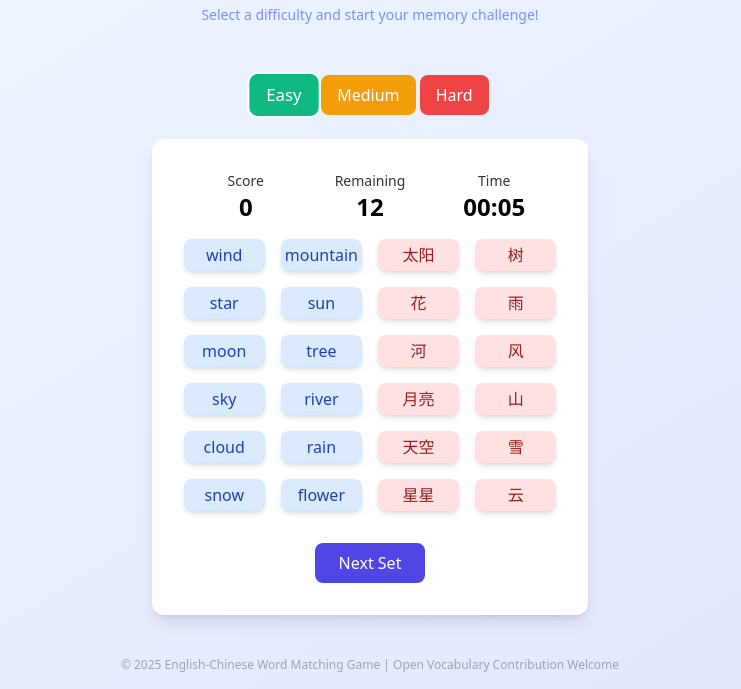
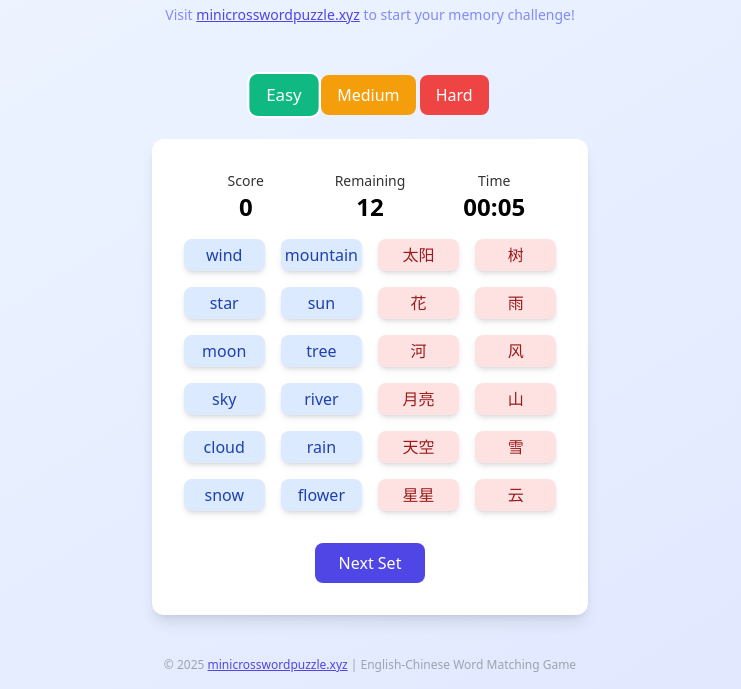
Before and after one commit to phonecardcgccard/word-matching-game2, a plain HTML site: page index.html in a window 1280 px wide. Shown: the part 111-800 px from the top of the page, without its empty margins (270-1011 px from the left). Drawn offline with nearby package versions, Linux system fonts and the light colour scheme.

Commit message:
Update index.html

```diff
--- a/index.html
+++ b/index.html
@@ -3,10 +3,10 @@
 <head>
   <meta charset="UTF-8">
   <meta name="viewport" content="width=device-width,initial-scale=1.0">
-  <title>English-Chinese Word Matching Game</title>
-  <meta name="description" content="An English-Chinese word matching game with easy, medium, and hard difficulty groups. Practice your vocabulary, mobile-friendly, smooth animation.">
-  <meta name="keywords" content="English, Chinese, word, vocabulary, matching, learning, game, quiz">
-  <link rel="canonical" href="https://YOURDOMAIN.com/">
+  <title>English-Chinese Word Matching Game | minicrosswordpuzzle.xyz</title>
+  <meta name="description" content="Play an English-Chinese word matching game at minicrosswordpuzzle.xyz. Practice vocabulary, choose difficulty levels, and enjoy an interactive learning experience.">
+  <meta name="keywords" content="English, Chinese, word, vocabulary, matching, learning, game, quiz, minicrosswordpuzzle.xyz">
+  <link rel="canonical" href="https://minicrosswordpuzzle.xyz/">
   <script src="https://cdn.tailwindcss.com"></script>
   <link rel="stylesheet" href="style.css">
 </head>
@@ -14,7 +14,9 @@
   <header class="text-center mt-8 mb-6">
     <h1 class="text-4xl font-bold text-indigo-800 mb-2">English-Chinese Word Matching Game</h1>
     <p class="text-lg text-indigo-600">Practice vocabulary through an interactive matching game</p>
-    <p class="text-sm text-indigo-400 mt-2">Select a difficulty and start your memory challenge!</p>
+    <p class="text-sm text-indigo-400 mt-2">
+      Visit <a href="https://minicrosswordpuzzle.xyz" class="text-indigo-600 underline">minicrosswordpuzzle.xyz</a> to start your memory challenge!
+    </p>
   </header>
   <main class="flex-1 flex flex-col items-center justify-center">
     <div class="mb-6">
@@ -49,7 +51,7 @@
     </div>
   </main>
   <footer class="text-center py-4 text-xs text-gray-400">
-      &copy; 2025 English-Chinese Word Matching Game | Open Vocabulary Contribution Welcome
+      &copy; 2025 <a href="https://minicrosswordpuzzle.xyz" class="text-indigo-600 underline">minicrosswordpuzzle.xyz</a> | English-Chinese Word Matching Game
   </footer>
   <script src="main.js"></script>
 </body>
```
